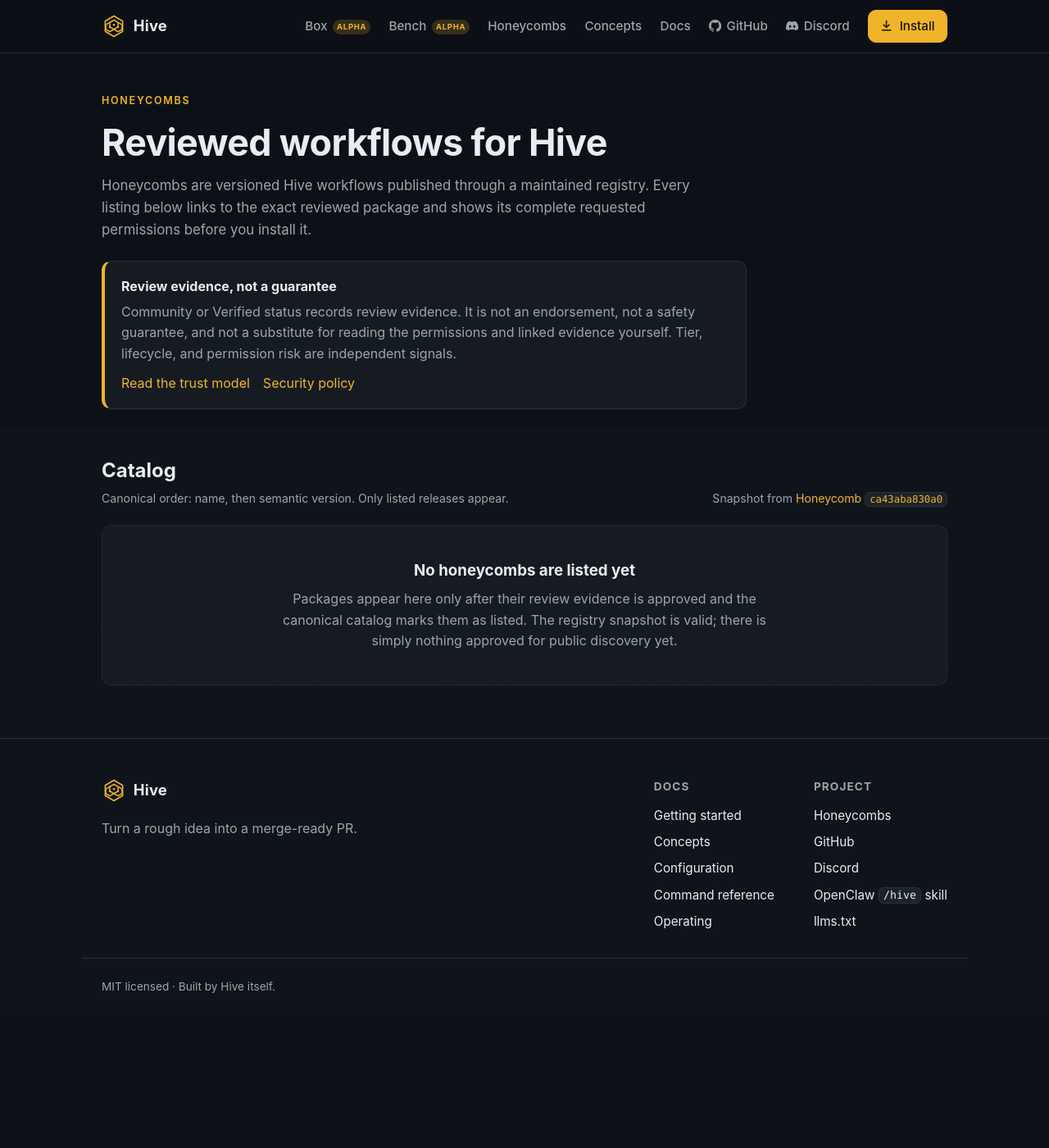
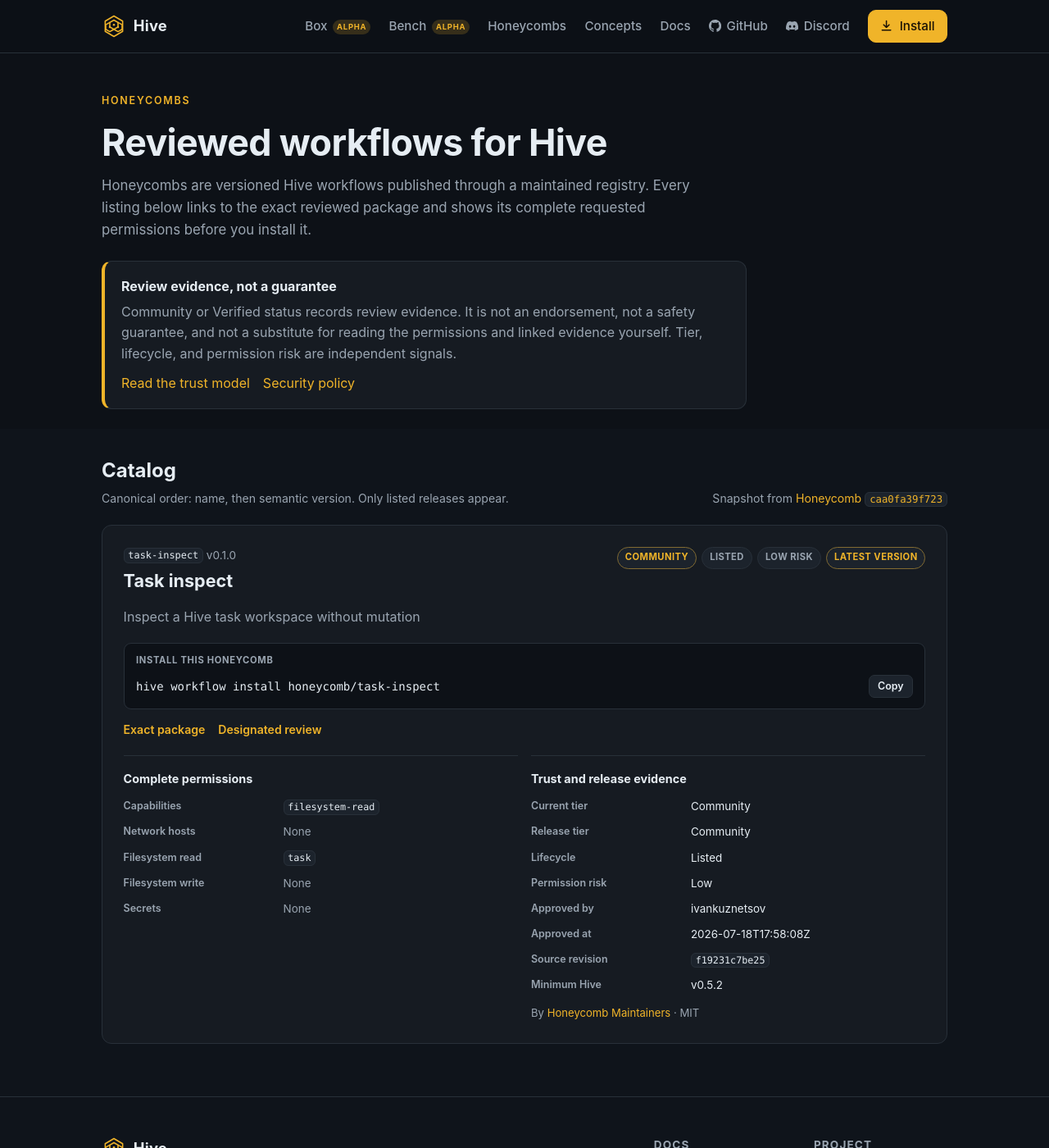
Before and after one commit to ivankuznetsov/hive-site, a Jekyll site: the page built from honeycombs/index.md, in a window 1280 px wide and 1400 px high. Shown: the whole window at 82% size. Built offline with Jekyll 4.4.1, drawn with Linux system fonts in a browser that asks for light colours.

Commit message:
Publish task-inspect in the Honeycomb catalog (#5)

```diff
--- a/_data/honeycombs.json
+++ b/_data/honeycombs.json
@@ -2,10 +2,66 @@
   "schema": "hive-site-honeycombs/v1",
   "source": {
     "repository": "https://github.com/ivankuznetsov/honeycomb",
-    "commit": "ca43aba830a0bf38049c0a601610427ee96e4b03",
+    "commit": "caa0fa39f723a81a028e2468f7d761d146d71b65",
     "path": "catalog.json",
     "schema": "honeycomb-catalog/v2",
-    "sha256": "8ed5924324a3863af03e515a7927d84728d90bf0d18bc96026bf2c7595b5dffc"
+    "sha256": "98afab88ad4d11be66fc7715d0baa4231c976333d31f7115d90dc095a6c7f2c6"
   },
-  "entries": []
+  "entries": [
+    {
+      "name": "task-inspect",
+      "version": "0.1.0",
+      "latest_version": "0.1.0",
+      "description": "Inspect a Hive task workspace without mutation",
+      "release_tier": "community",
+      "current_tier": "community",
+      "permission_risk": "low",
+      "state": "listed",
+      "discoverable": true,
+      "exact_resolution": "allowed",
+      "verification": null,
+      "history": [],
+      "advisories": [],
+      "author": {
+        "name": "Honeycomb Maintainers",
+        "url": "https://github.com/ivankuznetsov/honeycomb"
+      },
+      "license": "MIT",
+      "hive_min_version": "0.5.2",
+      "permissions": {
+        "risk": "low",
+        "capabilities": [
+          "filesystem-read"
+        ],
+        "network_hosts": [],
+        "filesystem_read": [
+          "task"
+        ],
+        "filesystem_write": [],
+        "secrets": []
+      },
+      "install_command": "hive workflow install honeycomb/task-inspect",
+      "package_url": "https://github.com/ivankuznetsov/honeycomb/tree/main/packages/task-inspect/0.1.0",
+      "reviews_url": "https://github.com/ivankuznetsov/honeycomb/pull/10#pullrequestreview-4729004805",
+      "community_reviews_url": null,
+      "source_sha": "f19231c7be25fbc1e86bbef1eb6126679f446b68",
+      "listing_approval": {
+        "release_sha256": "37fc8806b3d54a1d304eede69e453a6d131053e50d0007aabcd104f97929c839",
+        "head_sha": "9ce3648afd6f6f8def80701d89b35448417d0def",
+        "lint_checked_at": "2026-07-18T17:59:00Z",
+        "approved_by": [
+          "ivankuznetsov"
+        ],
+        "approved_at": "2026-07-18T17:58:08Z",
+        "reviews": [
+          {
+            "reviewer": "ivankuznetsov",
+            "reviewed_at": "2026-07-18T17:58:08Z",
+            "review_url": "https://github.com/ivankuznetsov/honeycomb/pull/10#pullrequestreview-4729004805",
+            "evidence_digest": "3fb099f20893e900963d85aa056ec8b6a93d29ebc712ea18b503d0fb4d65b554"
+          }
+        ]
+      }
+    }
+  ]
 }
```
Also changed, not shown: lib/honeycomb_catalog_sync.rb (+8 -5 lines), test/honeycomb_catalog_sync_test.rb (+9 -0 lines), test/test_helper.rb (+1 -1 lines), README.md.
